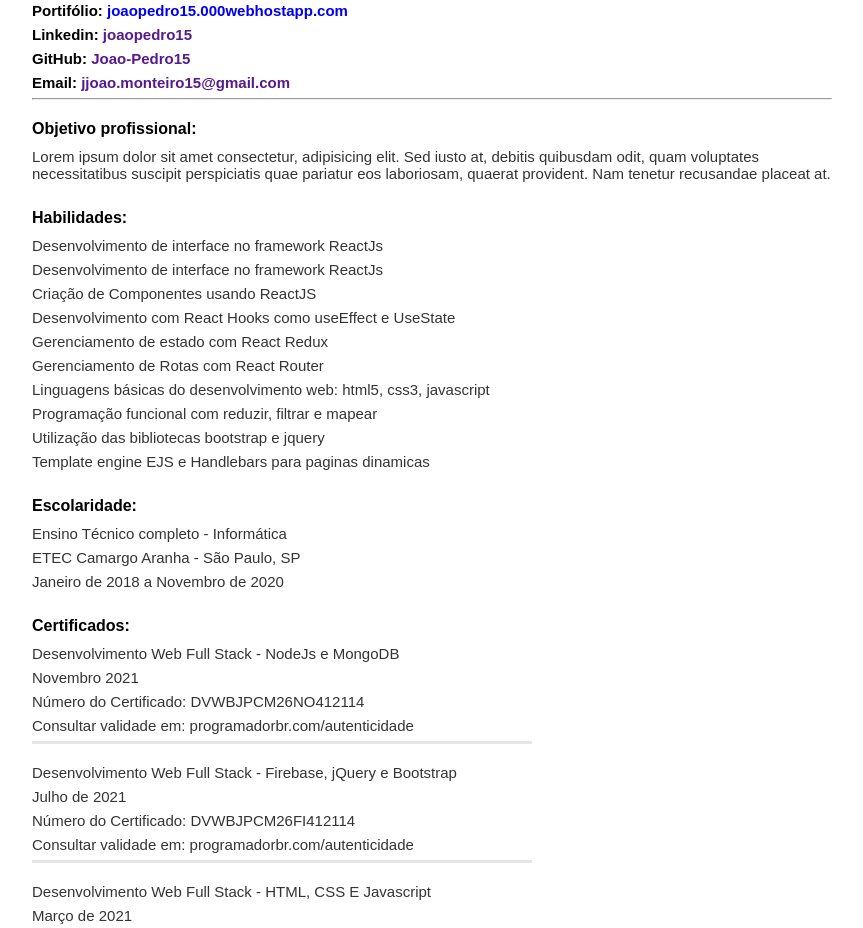
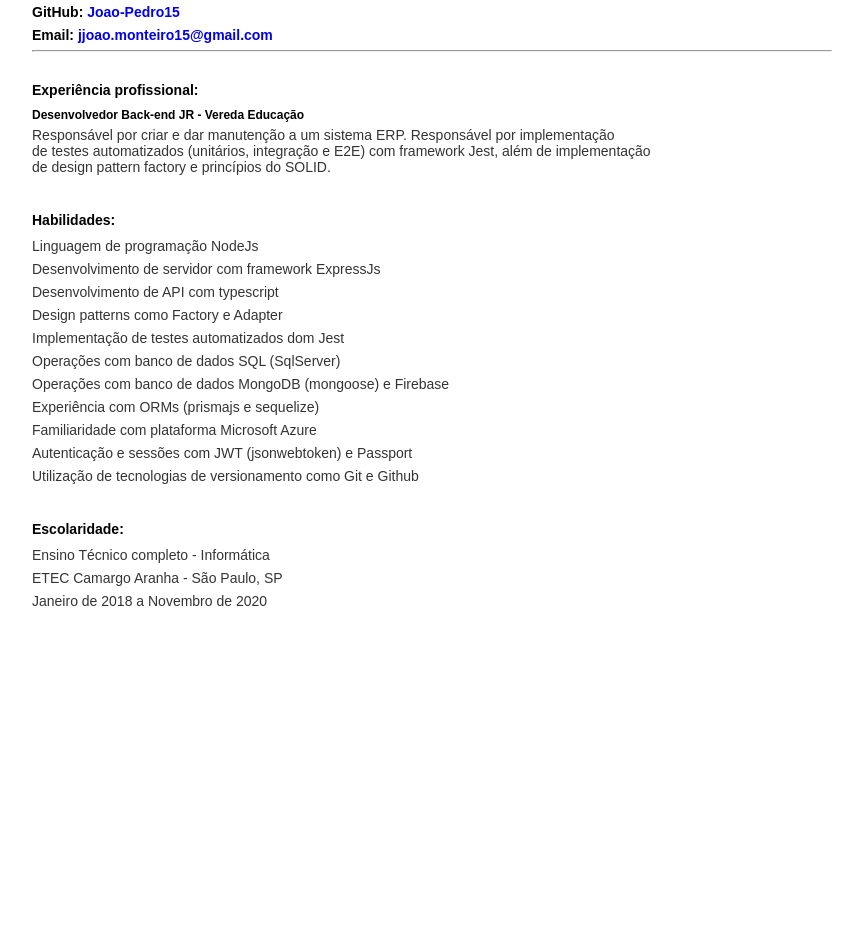
Before and after one commit to Joao-Pedro15/Gerador-PDF, a website: page index.html in a window 1280 px wide. Shown: the part 105-1033 px from the top of the page, without its empty margins (208-1071 px from the left). After the commit the page ends 800 px from the top, so only its background shows below. Drawn offline with Linux system fonts and the light colour scheme.

Commit message:
novo curriculo

```diff
--- a/index.html
+++ b/index.html
@@ -7,33 +7,98 @@
     <link rel="stylesheet" href="style.css">
     <title>Document</title>
 </head>
+<style>
+    *{
+        margin: 0;
+        padding: 0;
+        box-sizing: border-box;
+        font-family: sans-serif;
+    }
+    body{
+        display: flex;
+        flex-direction: column;
+        gap: 10px;
+        margin: 20px 100px 0 100px;
+        align-items:  center;
+    }
+
+    h1{
+        font-size: 20px;
+        margin-bottom: 20px;
+    }
+
+    div{
+        margin-bottom: 20px;
+        text-align: justify
+    }
+
+    .title p{
+        font-weight: 600;
+        color: black;
+    }
+
+    h2{
+        font-size: 14px;
+        margin-bottom: 10px;
+    }
+
+    h3 {
+        font-size: 12px;
+        margin-bottom: 5px;
+    }
+
+    p{
+        font-size: 14px;
+        margin-bottom: 7px;
+        color: rgba(0,0,0,.8);
+    }
+
+    .last div{
+        margin-bottom: 10px;
+        border-bottom: 3px solid rgba(0,0,0,.1);
+        width: 500px;
+    }
+
+    .last p{
+        color: rgba(0,0,0,.8);
+    }
+
+    a{
+        text-decoration: none;
+    }
+
+    </style>
 <body>
     <div class="title">
         <h1>João Pedro Correa Monteiro</h1>
         <p>Portifólio: <a href="joaopedro15.000webhostapp.com">joaopedro15.000webhostapp.com</a></p>
-        <p>Linkedin: <a href="">joaopedro15</a></p>
-        <p>GitHub: <a href="">Joao-Pedro15</a></p>
-        <p>Email: <a href="">jjoao.monteiro15@gmail.com</a></p>
+        <p>Linkedin: <a href="https://www.linkedin.com/in/jo%C3%A3o-pedro-monteiro-2083a6203/">Joao Pedro</a></p>
+        <p>GitHub: <a href="https://github.com/joao-pedro15">Joao-Pedro15</a></p>
+        <p>Email: <a href="mailto:jjoao.monteiro15@gmail.com">jjoao.monteiro15@gmail.com</a></p>
     <hr>
     </div>
 
     <div>
-        <h2>Objetivo profissional:</h2>
-        <p>Lorem ipsum dolor sit amet consectetur, adipisicing elit. Sed iusto at, debitis quibusdam odit, quam voluptates necessitatibus suscipit perspiciatis quae pariatur eos laboriosam, quaerat provident. Nam tenetur recusandae placeat at.</p>
+        <h2>Experiência profissional:</h2>
+        <h3>Desenvolvedor Back-end JR - Vereda Educação</h3>
+        <p>Responsável por criar e dar manutenção a um sistema ERP.
+            Responsável por implementação <br> de testes automatizados (unitários, integração e E2E) com framework Jest, além de implementação <br> de design pattern factory e princípios do SOLID.
+        </p>
     </div>
 
     <div>
         <h2>Habilidades:</h2>
-        <p>Desenvolvimento de interface no framework ReactJs</p>
-        <p>Desenvolvimento de interface no framework ReactJs</p>
-        <p>Criação de Componentes usando ReactJS</p>
-        <p>Desenvolvimento com React Hooks como useEffect e UseState</p>
-        <p>Gerenciamento de estado com React Redux</p>
-        <p>Gerenciamento de Rotas com React Router</p>
-        <p>Linguagens básicas do desenvolvimento web: html5, css3, javascript</p>
-        <p>Programação funcional com reduzir, filtrar e mapear</p>
-        <p>Utilização das bibliotecas bootstrap e jquery</p>
-        <p>Template engine EJS e Handlebars para paginas dinamicas</p>
+        <p>Linguagem de programação NodeJs</p>
+        <p>Desenvolvimento de servidor com framework ExpressJs</p>
+        <p>Desenvolvimento de API com typescript</p>
+        <p>Design patterns como Factory e Adapter<p>
+        <p>Implementação de testes automatizados dom Jest</p>
+        <p>Operações com banco de dados SQL (SqlServer)</p>
+        <p>Operações com banco de dados MongoDB (mongoose) e Firebase</p>
+        <p>Experiência com ORMs (prismajs e sequelize)<p>
+        <p>Familiaridade com plataforma Microsoft Azure</p>
+        <p>Autenticação e sessões com JWT (jsonwebtoken) e Passport</p>
+        <p>Utilização de tecnologias de versionamento como Git e Github</p>
     </div>
 
     <div>
@@ -42,29 +107,5 @@
         <p>ETEC Camargo Aranha - São Paulo, SP</p>
         <p>Janeiro de 2018 a Novembro de 2020</p>
     </div>
-
-    <div class="last">
-        <h2>Certificados:</h2>
-
-        <div>
-        <p>Desenvolvimento Web Full Stack - NodeJs e MongoDB</p>
-        <p>Novembro 2021</p>
-        <p>Número do Certificado: DVWBJPCM26NO412114</p>
-        <p>Consultar validade em: programadorbr.com/autenticidade</p>
-        </div>
-
-        <div>
-        <p>Desenvolvimento Web Full Stack - Firebase, jQuery e Bootstrap</p>
-        <p>Julho de 2021</p>
-        <p>Número do Certificado: DVWBJPCM26FI412114</p>
-        <p>Consultar validade em: programadorbr.com/autenticidade</p>
-        </div>
-
-        <div>
-        <p>Desenvolvimento Web Full Stack - HTML, CSS E Javascript</p>
-        <p>Março de 2021</p>
-        <p>Número do Certificado: DVWBJPCM26HT412114</p>
-        <p>Consultar validade em: programadorbr.com/autenticidade</p>
-        </div>
 </body>
 </html>
```
Also changed, not shown: index.js (+18 -39 lines), 2 other files.
